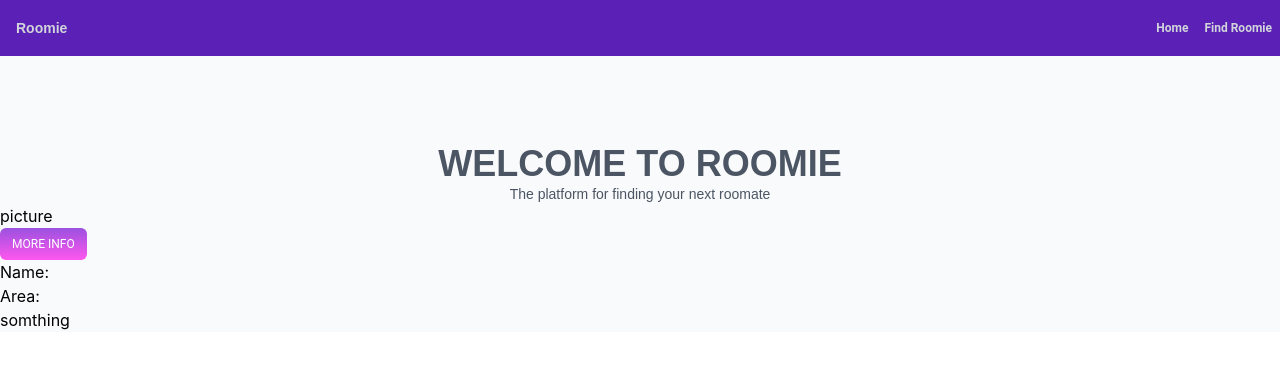
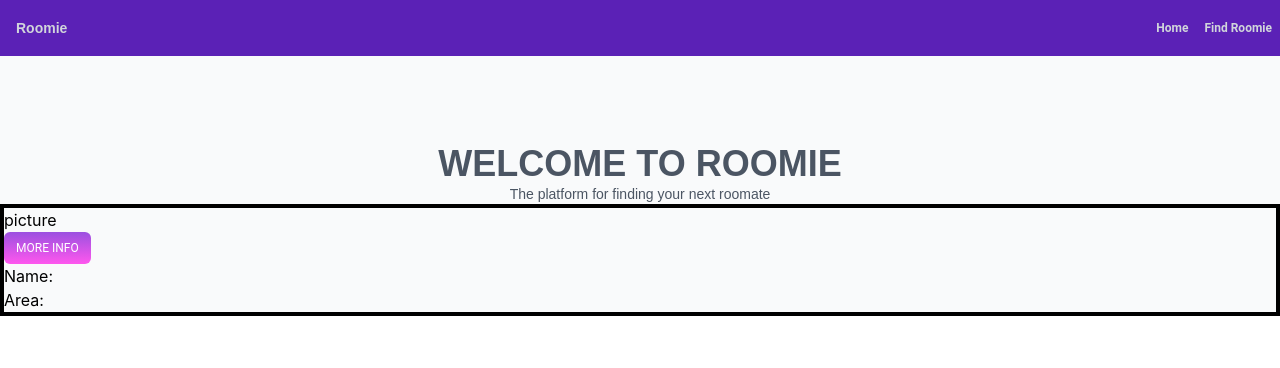
Before and after one commit to BrandonDlamini/roomie-frontend, a React (Create React App) app: page / in a window 1280 px wide. Shown: the top 368 px of the page. Built offline with nearby package versions, Linux system fonts and the light colour scheme.

Commit message:
added box component

```diff
--- a/src/components/Roomie.js
+++ b/src/components/Roomie.js
@@ -3,7 +3,7 @@ import SmallButton from "./Buttons/SmallButton";
 
 const Roomie = () => {
   return (
-    <div>
+    <div className="border-4 border-black container sm">
       <div>picture</div>
       <div>
         <div>
@@ -14,7 +14,6 @@ const Roomie = () => {
           <p>Area:</p>
         </div>
       </div>
-      <p>somthing</p>
     </div>
   );
 };
```
